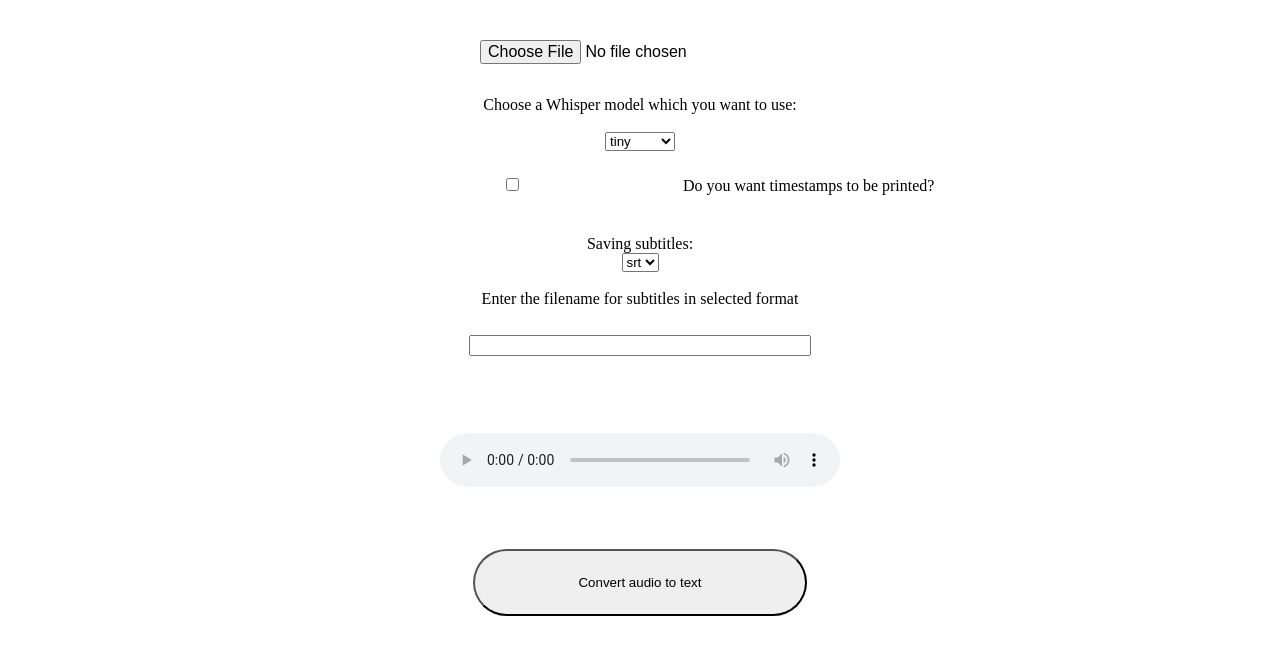
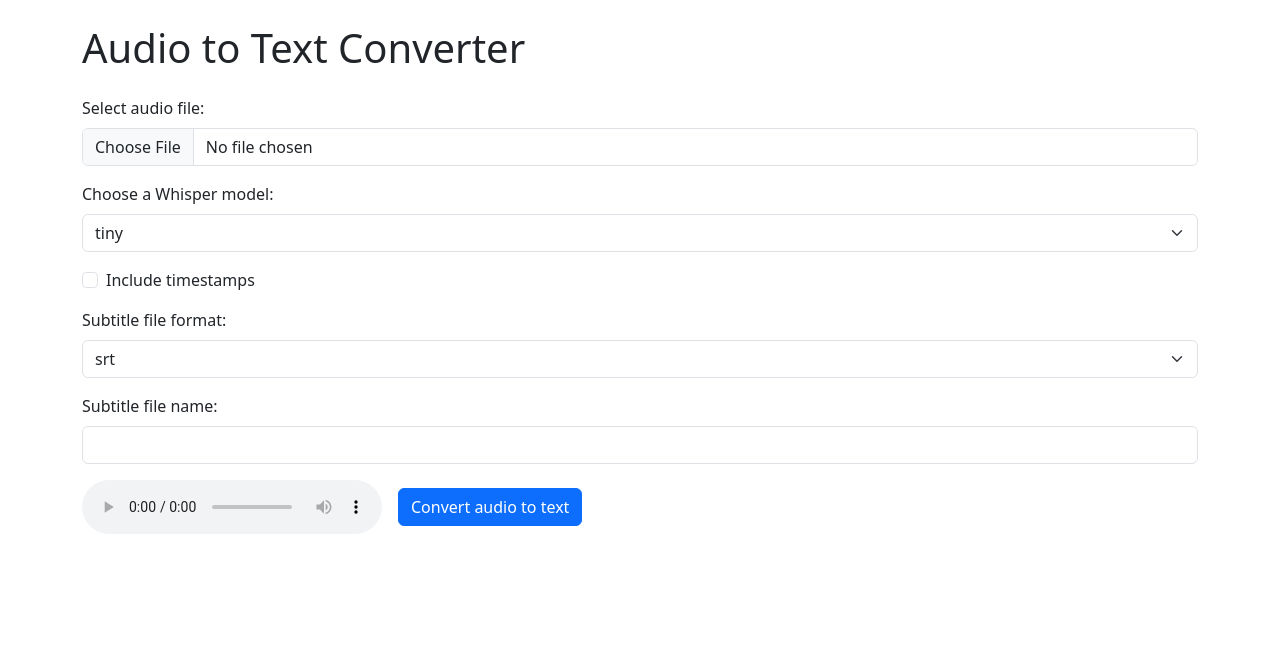
Before and after one commit to Kabanosk/whisper-website, a FastAPI app: page / in a window 1280 px wide. Shown: the top 660 px of the page. Run offline with FastAPI, Linux system fonts and the light colour scheme.

Commit message:
added download function and cleaned up html

```diff
--- a/src/main.py
+++ b/src/main.py
@@ -1,17 +1,21 @@
+import os
 import ast
 import asyncio
 import subprocess
 from pprint import pprint
-
+from pathlib import Path
 import srt as srt
 from datetime import timedelta, datetime
 from fastapi import FastAPI, Request, File, Response
-from fastapi.responses import HTMLResponse
+from fastapi.responses import HTMLResponse, StreamingResponse
 from fastapi.staticfiles import StaticFiles
 from fastapi.templating import Jinja2Templates
 import ffmpeg
 import numpy as np
 import stable_whisper
+from typing import Optional
+import shutil
+
 
 
 # a function that takes a file and a start and length timestamps, and will return the audio data in that section as a
@@ -35,27 +39,22 @@ def transcribe_time_stamps(segments: list):
     return string
 
 
-def make_srt_subtitles(timestamps: dict):
+def make_srt_subtitles(segments: list):
     subtitles = []
-    for i, (time_str, text) in enumerate(timestamps.items(), start=1):
-        start_time_str, end_time_str = time_str.split(" --> ")
-        start_time = datetime.strptime(start_time_str, "%H:%M:%S").time()
-        end_time = datetime.strptime(end_time_str, "%H:%M:%S").time()
+    for i, seg in enumerate(segments, start=1):
+        start_time = seg.start
+        end_time = seg.end
+        text = seg.text.strip()
+
         subtitle = srt.Subtitle(
             index=i,
-            start=timedelta(
-                hours=start_time.hour, minutes=start_time.minute, seconds=start_time.second,
-                microseconds=start_time.microsecond
-            ),
-            end=timedelta(
-                hours=end_time.hour, minutes=end_time.minute, seconds=end_time.second, microseconds=end_time.microsecond
-            ),
+            start=timedelta(seconds=start_time),
+            end=timedelta(seconds=end_time),
             content=text
         )
         subtitles.append(subtitle)
 
     return srt.compose(subtitles)
-
 
 app = FastAPI()
 
@@ -96,3 +95,46 @@ def add_audio(request: Request, file: bytes = File()):
             return template.TemplateResponse('index.html', {"request": request, "text": ""})
         elif timestamps:
             return template.TemplateResponse('index.html', {"request": request, "text": timestamps_text})
+
+
+# Added the following feature to automatically download the transcripted file. The file will download in the web browser of the user.
+@app.post('/download/')
+async def download_subtitle(request: Request, file: bytes = File(), model_type: str = "tiny", timestamps: Optional[bool] = None, filename: str = "subtitles", file_type: str = "srt"):
+    # Save the uploaded file
+    with open('audio.mp3', 'wb') as f:
+        f.write(file)
+
+    # Load the model and transcribe the audio
+    model = stable_whisper.load_model(model_type)
+    result = model.transcribe("audio.mp3", regroup=False)
+
+    # Create a timestamps text if needed
+    if timestamps:
+        timestamps_text = transcribe_time_stamps(result.segments)
+
+    # Create the subtitle file
+    if file_type == "srt":
+        subtitle_file = f"{filename}.srt"
+        with open(subtitle_file, "w") as f:
+            if timestamps:
+                f.write(make_srt_subtitles(result.segments))
+            else:
+                f.write(result.text)
+    elif file_type == "vtt":
+        subtitle_file = f"{filename}.vtt"
+        with open(subtitle_file, "w") as f:
+            if timestamps:
+                f.write(result.to_vtt())
+            else:
+                f.write(result.text)
+
+    # Create a streaming response with the file
+    path = Path(subtitle_file)
+    media_type = "application/octet-stream"
+    response = StreamingResponse(path.open('rb'), media_type=media_type, headers={'Content-Disposition': f'attachment;filename={subtitle_file}'})
+
+    # Clean up the generated file after sending the response
+    shutil.move(subtitle_file, path)  # This line ensures that the file is not deleted prematurely
+    os.remove(subtitle_file)
+
+    return response
--- /dev/null
+++ b/src/static/main.js
@@ -0,0 +1,40 @@
+/* Moved the inline JavaScript to this file so it can keep the html cleaner */
+/* script */
+const recorder = document.getElementById('recorder');
+const player = document.getElementById('player');
+
+recorder.addEventListener('change', function (e) {
+  const file = e.target.files[0];
+  const url = URL.createObjectURL(file);
+  player.src = url;
+});
+/* /script */
+
+/* script */
+const conversionForm = document.getElementById('conversion-form');
+const submitButton = document.getElementById('submit');
+const spinner = document.getElementById('spinner');
+
+conversionForm.addEventListener('submit', async (event) => {
+event.preventDefault();
+submitButton.disabled = true;
+spinner.classList.remove('d-none');
+
+const formData = new FormData(conversionForm);
+const response = await fetch('/download/', {
+    method: 'POST',
+    body: formData,
+});
+
+const blob = await response.blob();
+const downloadUrl = URL.createObjectURL(blob);
+const link = document.createElement('a');
+link.href = downloadUrl;
+link.download = `${formData.get('filename')}.${formData.get('file_type')}`;
+document.body.appendChild(link);
+link.click();
+document.body.removeChild(link);
+submitButton.disabled = false;
+spinner.classList.add('d-none');
+});
+/* /script */
--- a/src/templates/index.html
+++ b/src/templates/index.html
@@ -1,52 +1,67 @@
-<!DOCTYPE HTML>
+<!DOCTYPE html>
 <html lang="en">
 <head>
-    <link href="{{ url_for('static', path='/main.css') }}" rel="stylesheet">
-    <title>Convertion by Whisper</title>
+    <meta charset="UTF-8">
+    <meta name="viewport" content="width=device-width, initial-scale=1.0">
+    <title>Conversion by Whisper</title>
+    <link href="https://cdn.jsdelivr.net/npm/bootstrap@5.3.0-alpha1/dist/css/bootstrap.min.css" rel="stylesheet">
+
+
 </head>
 <body>
-<form action="/" enctype="multipart/form-data" method="post">
-    <input type="file" accept="audio/*" capture id="recorder" name="file" required ><br>
+<div class="container mt-4">
+    <h1 class="mb-4">Audio to Text Converter</h1>
+    <form id="conversion-form" enctype="multipart/form-data" method="post">
+        <div class="mb-3">
+            <label for="recorder" class="form-label">Select audio file:</label>
+            <input type="file" accept="audio/*" capture id="recorder" name="file" class="form-control" required>
+        </div>
 
-    <label for="model_type">Choose a Whisper model which you want to use:<br></label> <br>
-    <select id="model_type" name="model_type">
-        <option value="tiny">tiny</option>
-        <option value="base">base</option>
-        <option value="small">small</option>
-        <option value="medium">medium</option>
-        <option value="large">large</option>
-    </select><br>
+        <div class="mb-3">
+            <label for="model_type" class="form-label">Choose a Whisper model:</label>
+            <select id="model_type" name="model_type" class="form-select">
+                <option value="tiny">tiny</option>
+                <option value="base">base</option>
+                <option value="small">small</option>
+                <option value="medium">medium</option>
+                <option value="large">large</option>
+            </select>
+        </div>
 
-    <input type="checkbox" id="timestamps" name="timestamps">
-    <label for="timestamps">Do you want timestamps to be printed?</label><br><br>
+        <div class="mb-3 form-check">
+            <input type="checkbox" id="timestamps" name="timestamps" class="form-check-input">
+            <label for="timestamps" class="form-check-label">Include timestamps</label>
+        </div>
+
+        <div class="mb-3">
+            <label for="file_type" class="form-label">Subtitle file format:</label>
+            <select id="file_type" name="file_type" class="form-select">
+                <option value="srt">srt</option>
+                <option value="vtt">vtt</option>
+            </select>
+        </div>
+
+        <div class="mb-3">
+            <label for="filename" class="form-label">Subtitle file name:</label>
+            <input type="text" id="filename" name="filename" class="form-control">
+        </div>
+
+        <div class="d-flex align-items-center mb-3">
+            <audio id="player" controls class="me-3"></audio>
+            <button type="submit" id="submit" class="btn btn-primary">
+                <span class="spinner-border spinner-border-sm d-none" id="spinner" role="status" aria-hidden="true"></span>
+                Convert audio to text
+            </button>
+        </div>
+
+            {% if text %}
+                <p class="mt-4">{{ text }}</p>
+            {% endif %}
+        </form>
+    </div>
+
+    <script src="/static/main.js"></script>
 
 
-    <label for="file_type">Saving subtitles:<br></label>
-    <select id="file_type" name="file_type">
-        <option value="srt">srt</option>
-        <option value="vtt">vtt</option>
-    </select><br><br>
-    <label for="filename">Enter the filename for subtitles in selected format<br></label>
-    <input type="text" id="filename" name="filename"><br><br>
-
-    <audio id="player" controls></audio><br>
-
-    <script>
-        const recorder = document.getElementById('recorder');
-        const player = document.getElementById('player');
-
-        recorder.addEventListener('change', function (e) {
-          const file = e.target.files[0];
-          const url = URL.createObjectURL(file);
-          player.src = url;
-        });
-    </script>
-
-    <input type="submit" id="submit" value="Convert audio to text"><br><br>
-
-    {% if text %}
-        <p>{{ text }}</p>
-    {% endif %}
-</form>
 </body>
 </html>
```
Also changed, not shown: 1 other file.
